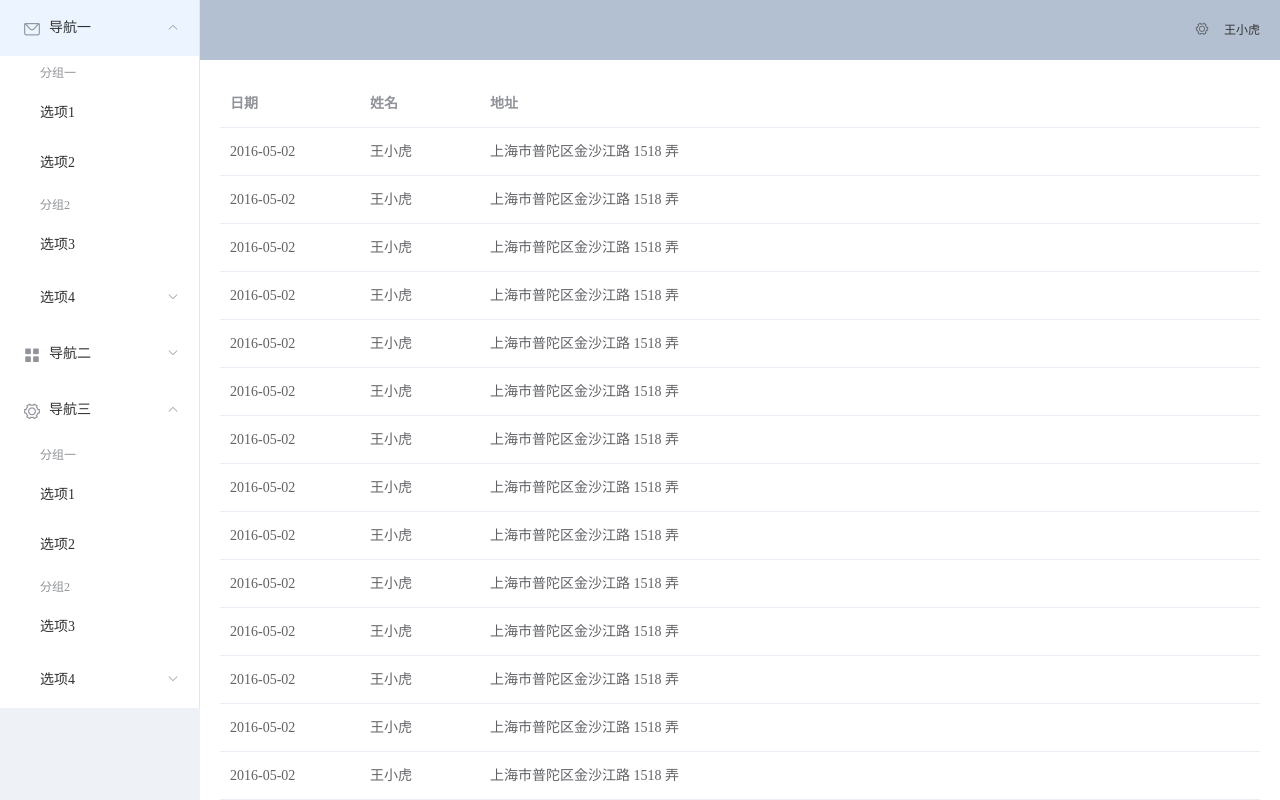
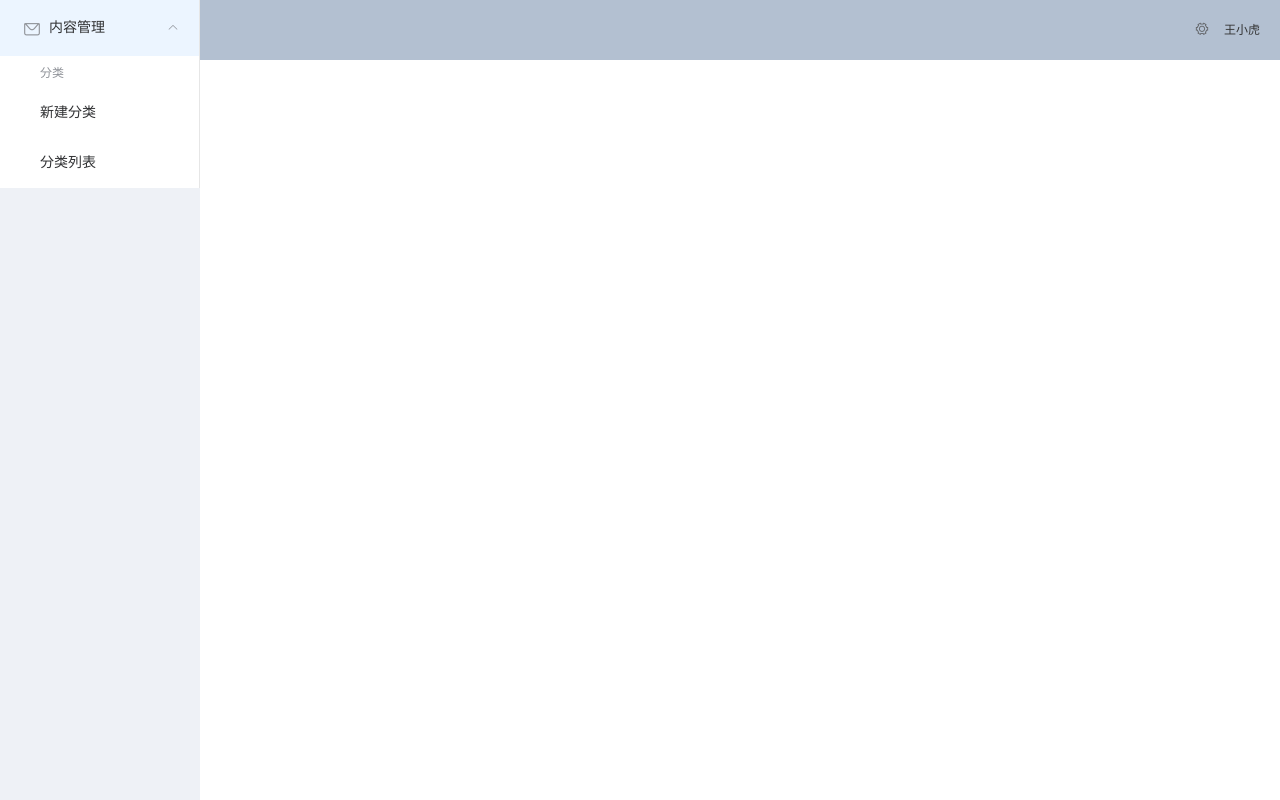
Before and after one commit to lsyaaaaaaa/NODE-VUE-MOBA, a Vue app in the folder admin/: page /#/ in a window 1280 px wide. Built offline with nearby package versions, Linux system fonts and the light colour scheme.

Commit message:
创建分类（客户端）

```diff
--- a/admin/package.json
+++ b/admin/package.json
@@ -8,6 +8,7 @@
     "lint": "vue-cli-service lint"
   },
   "dependencies": {
+    "axios": "^0.21.1",
     "core-js": "^3.6.5",
     "element-ui": "^2.4.5",
     "vue": "^2.6.11",
--- /dev/null
+++ b/admin/src/http.js
@@ -0,0 +1,8 @@
+import axios from 'axios'
+
+
+const http = axios.create({
+    baseURL: 'http://localhost:3000/admin/api'
+})
+
+export default http
--- a/admin/src/main.js
+++ b/admin/src/main.js
@@ -5,6 +5,9 @@ import router from './router'
 
 Vue.config.productionTip = false
 
+import http from './http'
+Vue.prototype.$http = http
+
 new Vue({
   router,
   render: h => h(App)
--- /dev/null
+++ b/admin/src/views/CategoryEdit.vue
@@ -0,0 +1,29 @@
+<template>
+    <div class="about">
+        <h1>新建分类</h1>
+        <el-form label-width="120px" @submit.native.prevent="save">
+            <el-form-item label="名称">
+                <el-input v-model="model.name"></el-input>
+            </el-form-item>
+            <el-form-item>
+                <el-button type="primary" native-type="submit">保存</el-button>
+            </el-form-item>
+        </el-form>
+    </div>
+</template>
+
+
+<script>
+export default {
+    data(){
+        return{
+            model:{}
+        }
+    },
+    methods:{
+        save(){
+            //this.$http.post()
+        }
+    }
+}
+</script>
--- a/admin/src/views/Main.vue
+++ b/admin/src/views/Main.vue
@@ -1,52 +1,17 @@
 <template>
     <el-container style="height: 100vh; ">
   <el-aside width="200px" style="background-color: rgb(238, 241, 246)">
-    <el-menu :default-openeds="['1', '3']">
+    <el-menu router :default-openeds="['1', '3']">
       <el-submenu index="1">
-        <template slot="title"><i class="el-icon-message"></i>导航一</template>
+        <template slot="title"><i class="el-icon-message"></i>内容管理</template>
         <el-menu-item-group>
-          <template slot="title">分组一</template>
-          <el-menu-item index="1-1">选项1</el-menu-item>
-          <el-menu-item index="1-2">选项2</el-menu-item>
+          <template slot="title">分类</template>
+          <el-menu-item index="/categories/create">新建分类</el-menu-item>
+          <el-menu-item index="/categories/list">分类列表</el-menu-item>
         </el-menu-item-group>
-        <el-menu-item-group title="分组2">
-          <el-menu-item index="1-3">选项3</el-menu-item>
-        </el-menu-item-group>
-        <el-submenu index="1-4">
-          <template slot="title">选项4</template>
-          <el-menu-item index="1-4-1">选项4-1</el-menu-item>
-        </el-submenu>
+
       </el-submenu>
-      <el-submenu index="2">
-        <template slot="title"><i class="el-icon-menu"></i>导航二</template>
-        <el-menu-item-group>
-          <template slot="title">分组一</template>
-          <el-menu-item index="2-1">选项1</el-menu-item>
-          <el-menu-item index="2-2">选项2</el-menu-item>
-        </el-menu-item-group>
-        <el-menu-item-group title="分组2">
-          <el-menu-item index="2-3">选项3</el-menu-item>
-        </el-menu-item-group>
-        <el-submenu index="2-4">
-          <template slot="title">选项4</template>
-          <el-menu-item index="2-4-1">选项4-1</el-menu-item>
-        </el-submenu>
-      </el-submenu>
-      <el-submenu index="3">
-        <template slot="title"><i class="el-icon-setting"></i>导航三</template>
-        <el-menu-item-group>
-          <template slot="title">分组一</template>
-          <el-menu-item index="3-1">选项1</el-menu-item>
-          <el-menu-item index="3-2">选项2</el-menu-item>
-        </el-menu-item-group>
-        <el-menu-item-group title="分组2">
-          <el-menu-item index="3-3">选项3</el-menu-item>
-        </el-menu-item-group>
-        <el-submenu index="3-4">
-          <template slot="title">选项4</template>
-          <el-menu-item index="3-4-1">选项4-1</el-menu-item>
-        </el-submenu>
-      </el-submenu>
+
     </el-menu>
   </el-aside>
 
@@ -64,14 +29,15 @@
     </el-header>
 
     <el-main>
-      <el-table :data="tableData">
+        <router-view></router-view>
+      <!-- <el-table :data="tableData">
         <el-table-column prop="date" label="日期" width="140">
         </el-table-column>
         <el-table-column prop="name" label="姓名" width="120">
         </el-table-column>
         <el-table-column prop="address" label="地址">
         </el-table-column>
-      </el-table>
+      </el-table> -->
     </el-main>
   </el-container>
 </el-container>
```
Also changed, not shown: admin/src/router/index.js (+6 -2 lines), 1 other file (tests, documents, lock files or other folders).
